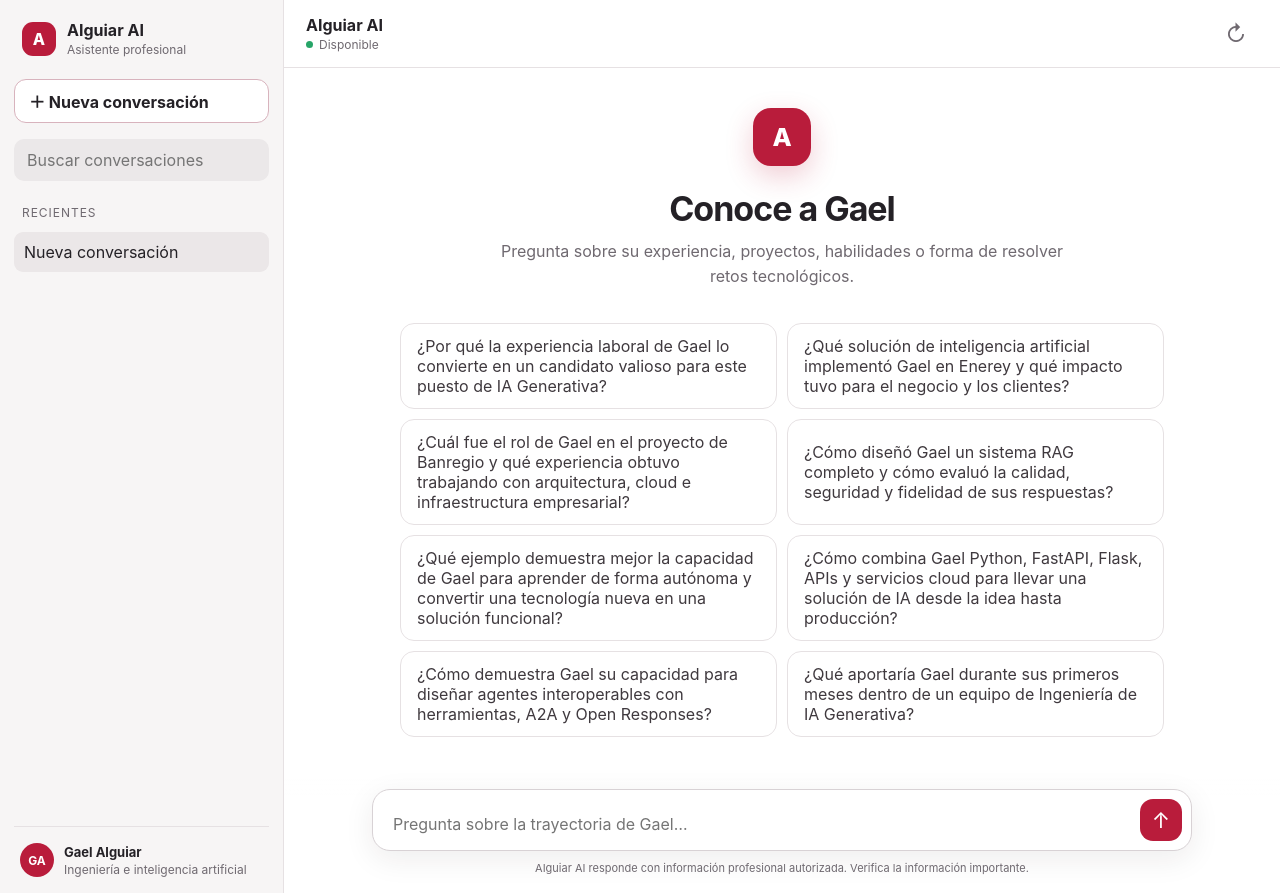
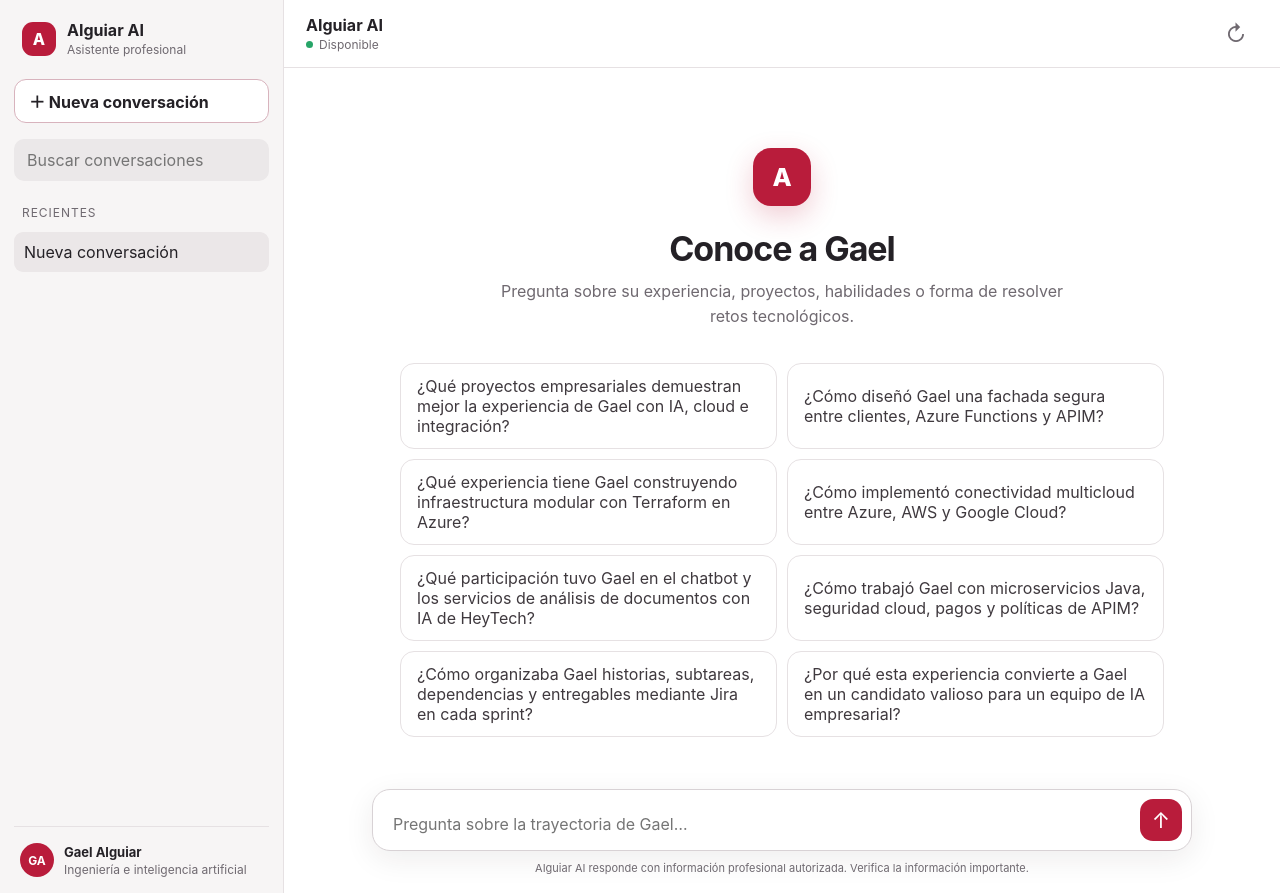
Before and after one commit to GaelAlguiar/banorte-llm-agent, a Flask app: page / in a window 1280 px wide. Run offline with Flask 3, Linux system fonts and the light colour scheme.

Commit message:
Update enterprise portfolio suggestions

```diff
--- a/cv_agent/web/templates/chat.html
+++ b/cv_agent/web/templates/chat.html
@@ -32,14 +32,14 @@
           <h1>Conoce a Gael</h1>
           <p>Pregunta sobre su experiencia, proyectos, habilidades o forma de resolver retos tecnológicos.</p>
           <div class="suggestions" aria-label="Preguntas sugeridas">
-            <button class="suggestion" type="button">¿Por qué la experiencia laboral de Gael lo convierte en un candidato valioso para este puesto de IA Generativa?</button>
-            <button class="suggestion" type="button">¿Qué solución de inteligencia artificial implementó Gael en Enerey y qué impacto tuvo para el negocio y los clientes?</button>
-            <button class="suggestion" type="button">¿Cuál fue el rol de Gael en el proyecto de Banregio y qué experiencia obtuvo trabajando con arquitectura, cloud e infraestructura empresarial?</button>
-            <button class="suggestion" type="button">¿Cómo diseñó Gael un sistema RAG completo y cómo evaluó la calidad, seguridad y fidelidad de sus respuestas?</button>
-            <button class="suggestion" type="button">¿Qué ejemplo demuestra mejor la capacidad de Gael para aprender de forma autónoma y convertir una tecnología nueva en una solución funcional?</button>
-            <button class="suggestion" type="button">¿Cómo combina Gael Python, FastAPI, Flask, APIs y servicios cloud para llevar una solución de IA desde la idea hasta producción?</button>
-            <button class="suggestion" type="button">¿Cómo demuestra Gael su capacidad para diseñar agentes interoperables con herramientas, A2A y Open Responses?</button>
-            <button class="suggestion" type="button">¿Qué aportaría Gael durante sus primeros meses dentro de un equipo de Ingeniería de IA Generativa?</button>
+            <button class="suggestion" type="button">¿Qué proyectos empresariales demuestran mejor la experiencia de Gael con IA, cloud e integración?</button>
+            <button class="suggestion" type="button">¿Cómo diseñó Gael una fachada segura entre clientes, Azure Functions y APIM?</button>
+            <button class="suggestion" type="button">¿Qué experiencia tiene Gael construyendo infraestructura modular con Terraform en Azure?</button>
+            <button class="suggestion" type="button">¿Cómo implementó conectividad multicloud entre Azure, AWS y Google Cloud?</button>
+            <button class="suggestion" type="button">¿Qué participación tuvo Gael en el chatbot y los servicios de análisis de documentos con IA de HeyTech?</button>
+            <button class="suggestion" type="button">¿Cómo trabajó Gael con microservicios Java, seguridad cloud, pagos y políticas de APIM?</button>
+            <button class="suggestion" type="button">¿Cómo organizaba Gael historias, subtareas, dependencias y entregables mediante Jira en cada sprint?</button>
+            <button class="suggestion" type="button">¿Por qué esta experiencia convierte a Gael en un candidato valioso para un equipo de IA empresarial?</button>
           </div>
         </div>
         <div class="messages" id="messages" role="log" aria-live="polite" aria-relevant="additions"></div>
```
Also changed, not shown: tests/cv_agent/test_flask_ui.py (+12 -4 lines).
